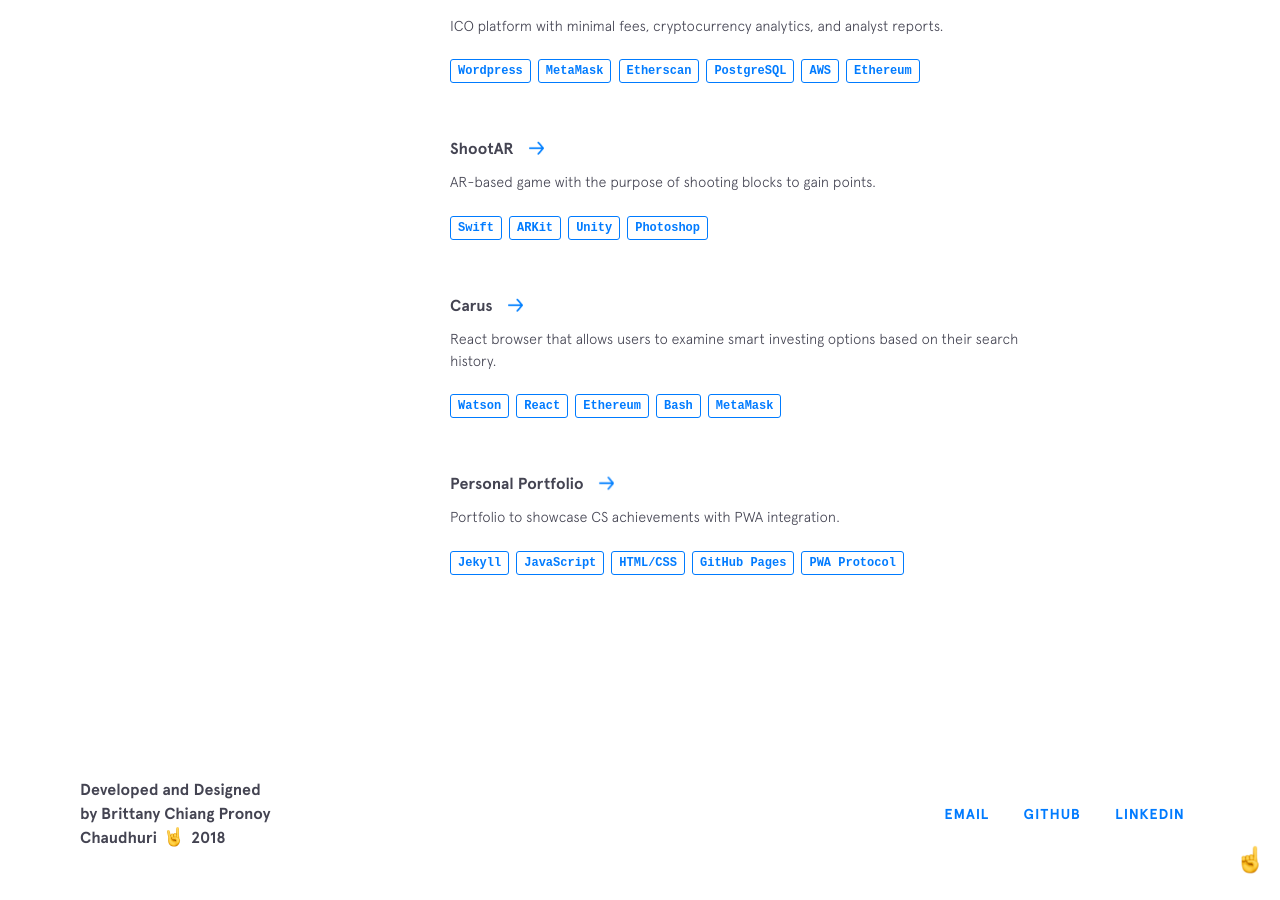
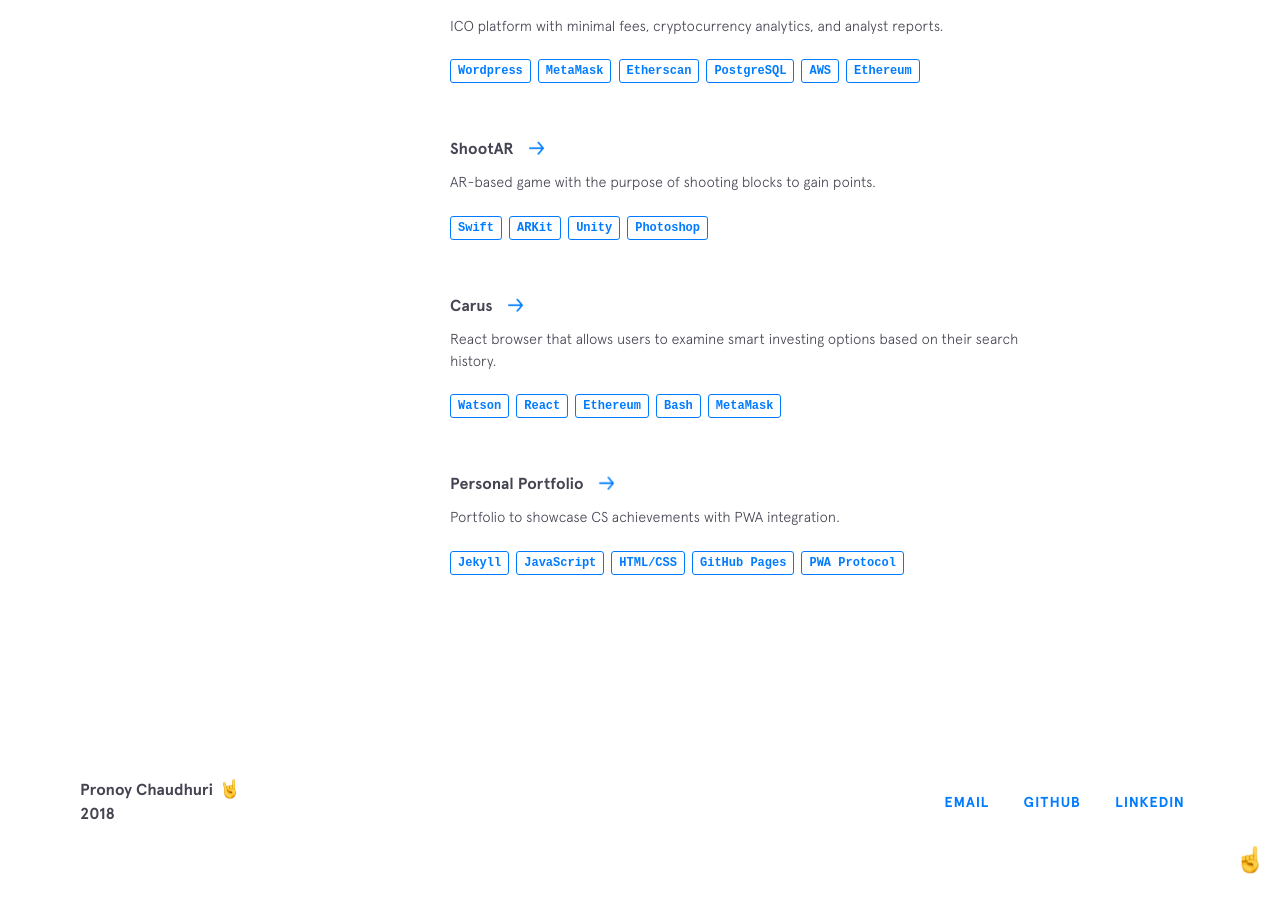
Before and after one commit to PronoyC/pronoyc.github.io, a Jekyll site: the page built from index.html, in a window 1280 px wide and 900 px high, scrolled down 2896 px. Built offline with Jekyll 4.4.1, drawn with Linux system fonts in a browser that asks for light colours; nearby versions of some CDN libraries; after the commit the page ends 3772 px from its top, so only the background shows below that.

Commit message:
Update footer.html

```diff
--- a/_includes/footer.html
+++ b/_includes/footer.html
@@ -1,7 +1,6 @@
 <footer class="footer">
     <div class="footer__copyright">
     <div class="bottom">
-      <span>Developed and Designed by Brittany Chiang</span>
       <span>Pronoy Chaudhuri</span>
       <img class="emoji" src="{{site.baseurl}}/img/emojis/rockon.png" alt="emoji">
       <span>2018</span>
```
